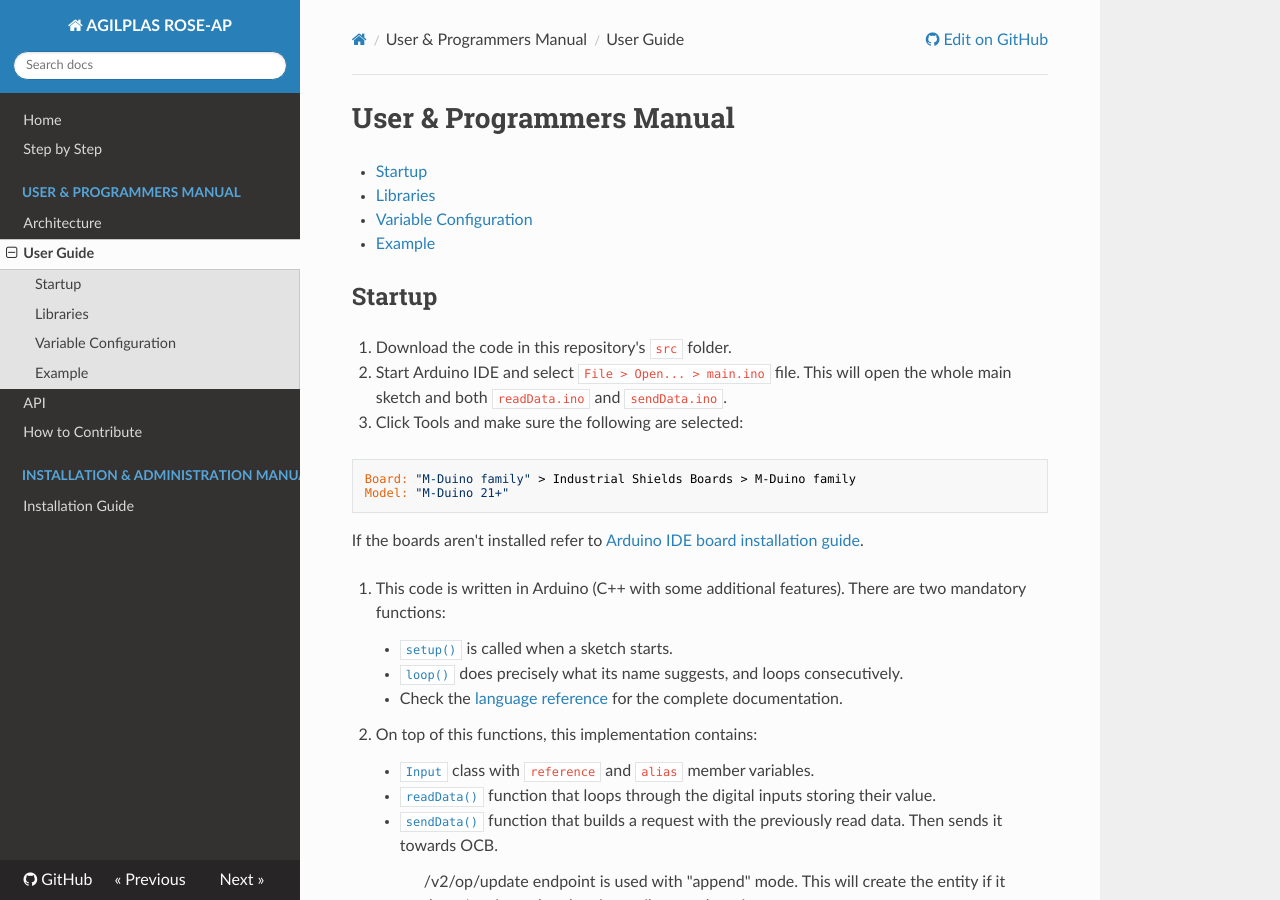
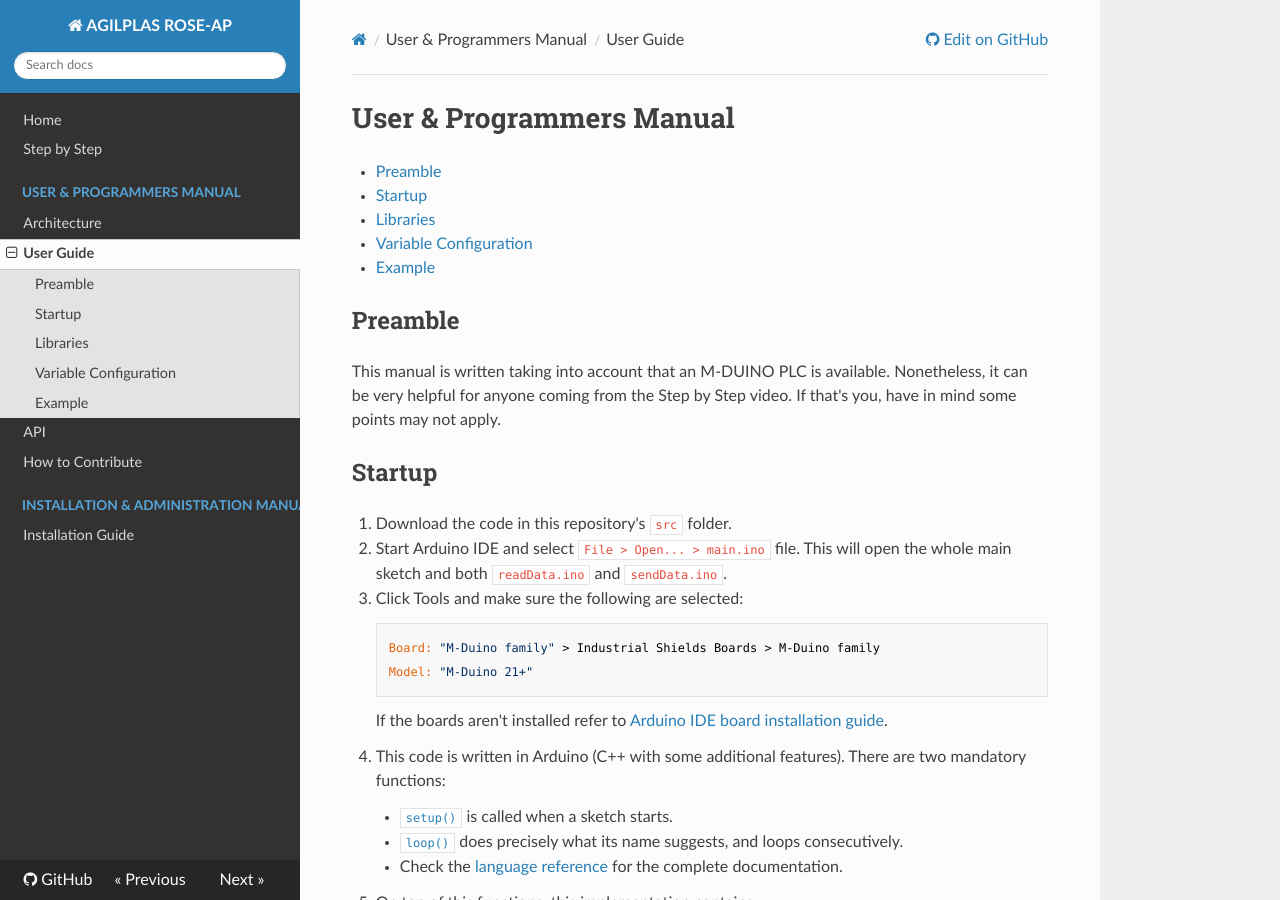
Before and after one commit to ramp-eu/AGILPLAS, an MkDocs documentation site: the page built from docs/usermanual.md, in a window 1280 px wide and 900 px high. Built offline with MkDocs 1.6.1, drawn with Linux system fonts in a browser that asks for light colours; nearby versions of some CDN libraries.

Commit message:
usermanual: add preamble

````diff
--- a/docs/usermanual.md
+++ b/docs/usermanual.md
@@ -1,9 +1,14 @@
 # User & Programmers Manual
 
+-   [Preamble](#preamble)
 -   [Startup](#startup)
 -   [Libraries](#libraries)
 -   [Variable Configuration](#variable-configuration)
 -   [Example](#example)
+
+## Preamble
+
+This manual is written taking into account that an M-DUINO PLC is available. Nonetheless, it can be very helpful for anyone coming from the Step by Step video. If that's you, have in mind some points may not apply.
 
 ## Startup
 
@@ -12,11 +17,11 @@
 2. Start Arduino IDE and select `File > Open... > main.ino` file. This will open the whole main sketch and both `readData.ino` and `sendData.ino`.
 
 3. Click Tools and make sure the following are selected:
-```
-Board: "M-Duino family" > Industrial Shields Boards > M-Duino family
-Model: "M-Duino 21+"
-```
-If the boards aren't installed refer to [Arduino IDE board installation guide](https://www.industrialshields.com/first-steps-with-the-industrial-arduino-based-plc-s-and-the-panel-pc-s-raspberry-pi-based#boards).
+
+        Board: "M-Duino family" > Industrial Shields Boards > M-Duino family
+        Model: "M-Duino 21+"
+
+    If the boards aren't installed refer to [Arduino IDE board installation guide](https://www.industrialshields.com/first-steps-with-the-industrial-arduino-based-plc-s-and-the-panel-pc-s-raspberry-pi-based#boards).
 
 4. This code is written in Arduino (C++ with some additional features). There are two mandatory functions:
     - [`setup()`](https://www.arduino.cc/reference/en/language/structure/sketch/setup/) is called when a sketch starts.
````
